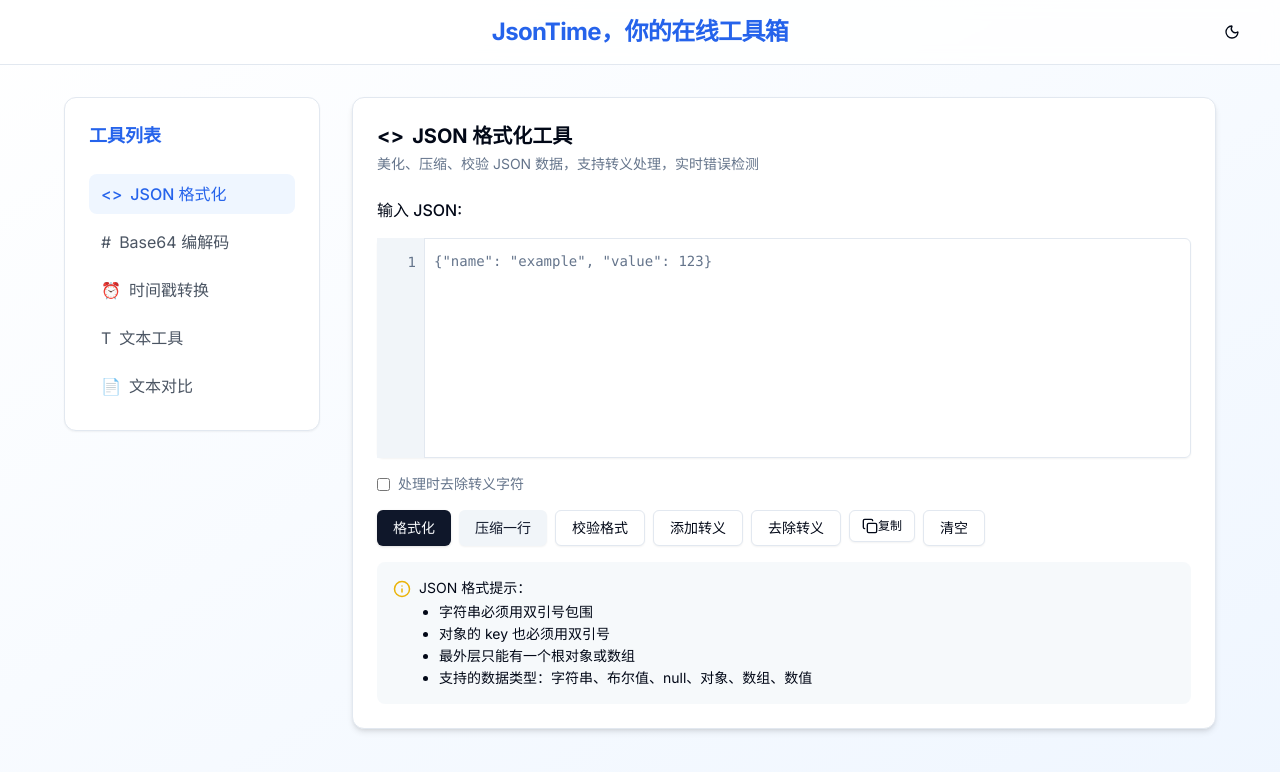
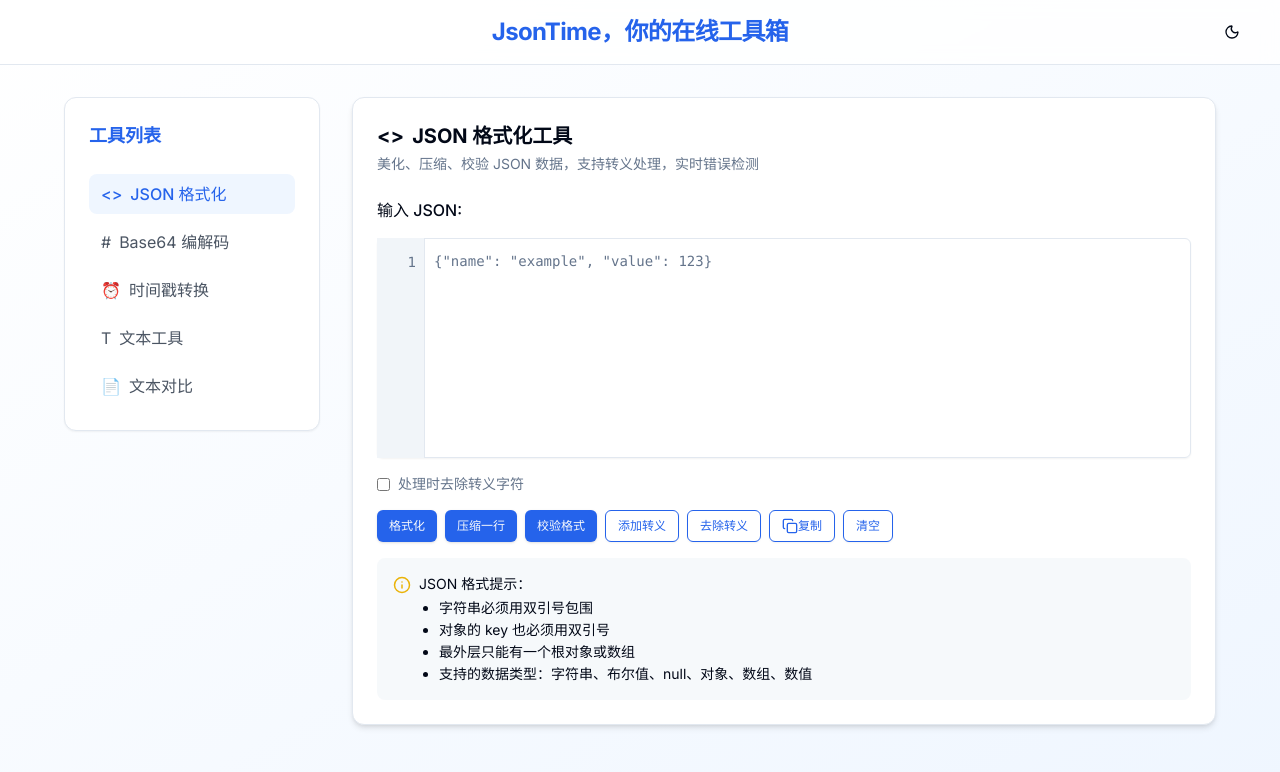
Before and after one commit to Aster110/jsontime, a Next.js app: page /json in a window 1280 px wide. Shown: the top 772 px of the page. Built offline with nearby package versions, Linux system fonts and the light colour scheme.

Commit message:
优化页面展示

```diff
--- a/src/app/json/page.tsx
+++ b/src/app/json/page.tsx
@@ -303,13 +303,25 @@ export default function JsonPage() {
               </div>
               {/* 操作按钮区 */}
               <div className="flex flex-wrap gap-2 mt-2">
-                <Button onClick={formatJSON} variant="default">格式化</Button>
-                <Button onClick={compressJSON} variant="secondary">压缩一行</Button>
-                <Button onClick={() => validateJsonRealtime(input)} variant="outline">校验格式</Button>
-                <Button onClick={addEscape} variant="outline">添加转义</Button>
-                <Button onClick={removeEscapeChars} variant="outline">去除转义</Button>
-                <CopyButton text={input} />
-                <Button onClick={clearInput} variant="outline">清空</Button>
+                <Button onClick={formatJSON} variant="default" size="sm" className="bg-blue-600 hover:bg-blue-700">
+                  格式化
+                </Button>
+                <Button onClick={compressJSON} variant="default" size="sm" className="bg-blue-600 hover:bg-blue-700">
+                  压缩一行
+                </Button>
+                <Button onClick={() => validateJsonRealtime(input)} variant="default" size="sm" className="bg-blue-600 hover:bg-blue-700">
+                  校验格式
+                </Button>
+                <Button onClick={addEscape} variant="outline" size="sm" className="border-blue-600 text-blue-600 hover:bg-blue-50 dark:hover:bg-blue-900/20">
+                  添加转义
+                </Button>
+                <Button onClick={removeEscapeChars} variant="outline" size="sm" className="border-blue-600 text-blue-600 hover:bg-blue-50 dark:hover:bg-blue-900/20">
+                  去除转义
+                </Button>
+                <CopyButton text={input} className="border-blue-600 text-blue-600 hover:bg-blue-50 dark:hover:bg-blue-900/20" />
+                <Button onClick={clearInput} variant="outline" size="sm" className="border-blue-600 text-blue-600 hover:bg-blue-50 dark:hover:bg-blue-900/20">
+                  清空
+                </Button>
               </div>
               {/* 错误提示 */}
               {error && (
```
